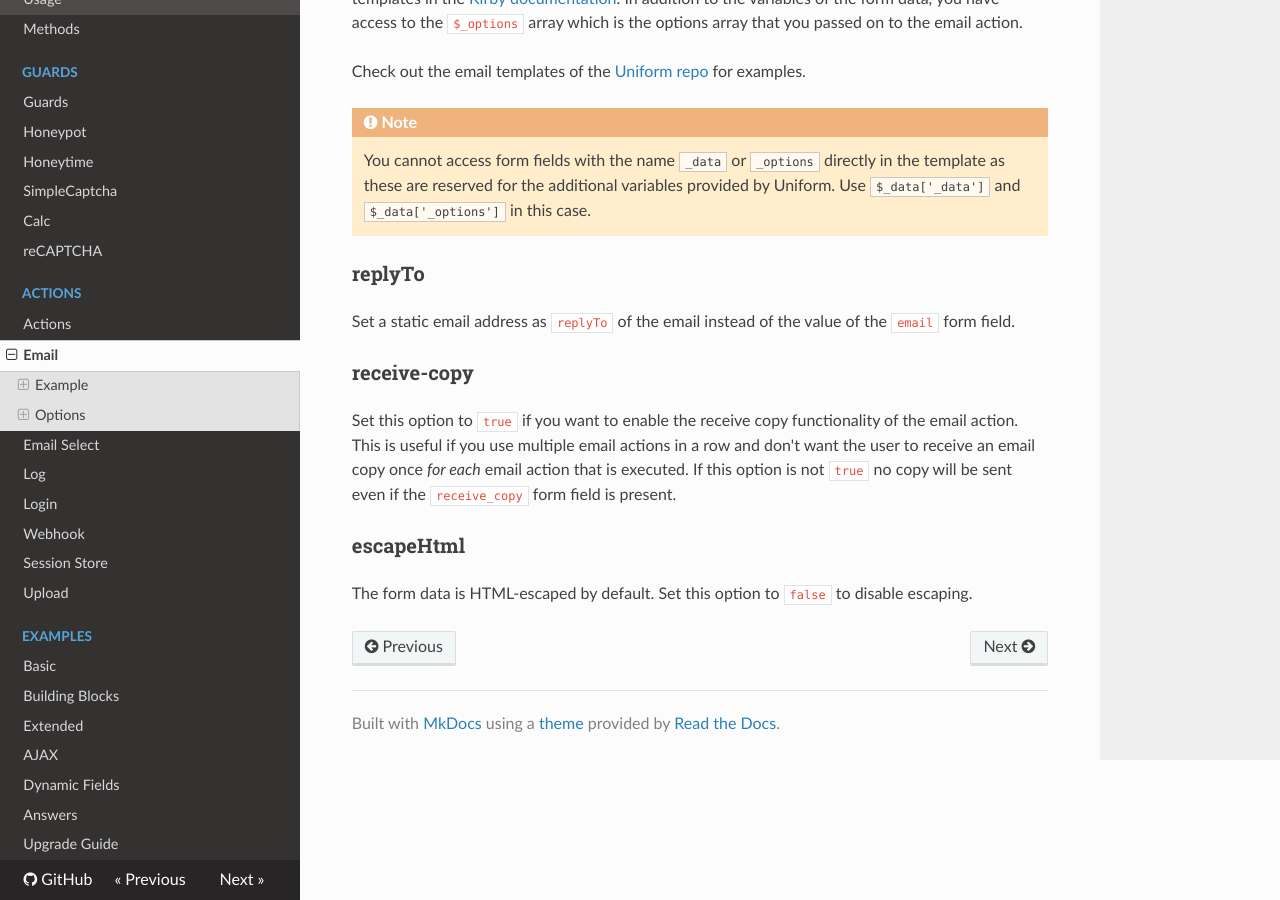
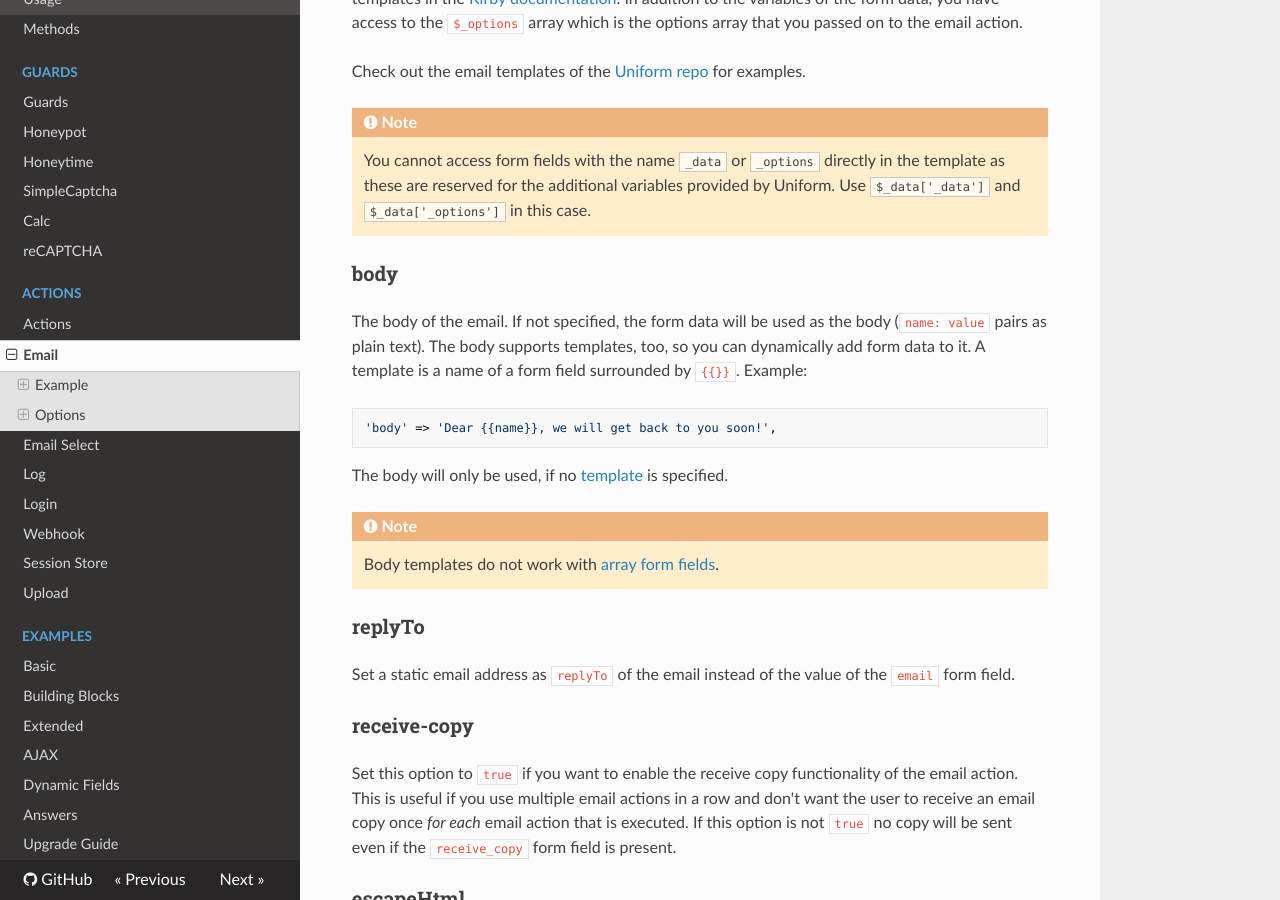
Before and after one commit to mzur/kirby-uniform, an MkDocs documentation site: the page built from docs/actions/email.md, in a window 1280 px wide and 900 px high, scrolled down 1897 px. Built offline with MkDocs 1.6.1, drawn with Linux system fonts in a browser that asks for light colours; nearby versions of some CDN libraries; old or Windows-style settings are respelled for this version of MkDocs; some of the changed text lies outside the part shown.

Commit message:
Update docs

````diff
--- a/docs/actions/email.md
+++ b/docs/actions/email.md
@@ -1,6 +1,6 @@
 # Email Action
 
-This actions sends the form data by email. In its simplest form it just appends all form fields in `name: value` pairs as plain text. But it can use a [snippet](#snippet) to build the email, too. You can use snippets to send HTML instead of plain text emails, too.
+This actions sends the form data by email. In its simplest form it just appends all form fields in `name: value` pairs as plain text. But it can use a custom [body](#body) or [template](#template) to build the email, too. You can use templates to send HTML instead of plain text emails, too.
 
 If there is an `email` field in the form data, the action will use it as `replyTo` of the sent email and remove it from the email body. If there is a `receive_copy` field present (e.g. a checkbox) and the [receive-copy](#receive-copy) option is set, the action will send a copy of the email to the address specified in the `email` field. The subject of this copy email will get the `uniform-email-copy` prefix.
 
@@ -80,6 +80,18 @@ Check out the email templates of the [Uniform repo](https://github.com/mzur/kirb
 !!! warning "Note"
     You cannot access form fields with the name `_data` or `_options` directly in the template as these are reserved for the additional variables provided by Uniform. Use `$_data['_data']` and `$_data['_options']` in this case.
 
+### body
+
+The body of the email. If not specified, the form data will be used as the body (`name: value` pairs as plain text). The body supports templates, too, so you can dynamically add form data to it. A template is a name of a form field surrounded by `{{}}`. Example:
+
+```php
+'body' => 'Dear {{name}}, we will get back to you soon!',
+```
+The body will only be used, if no [template](#template) is specified.
+
+!!! warning "Note"
+    Body templates do not work with [array form fields](http://stackoverflow.com/a/1978788/1796523).
+
 ### replyTo
 
 Set a static email address as `replyTo` of the email instead of the value of the `email` form field.
````
